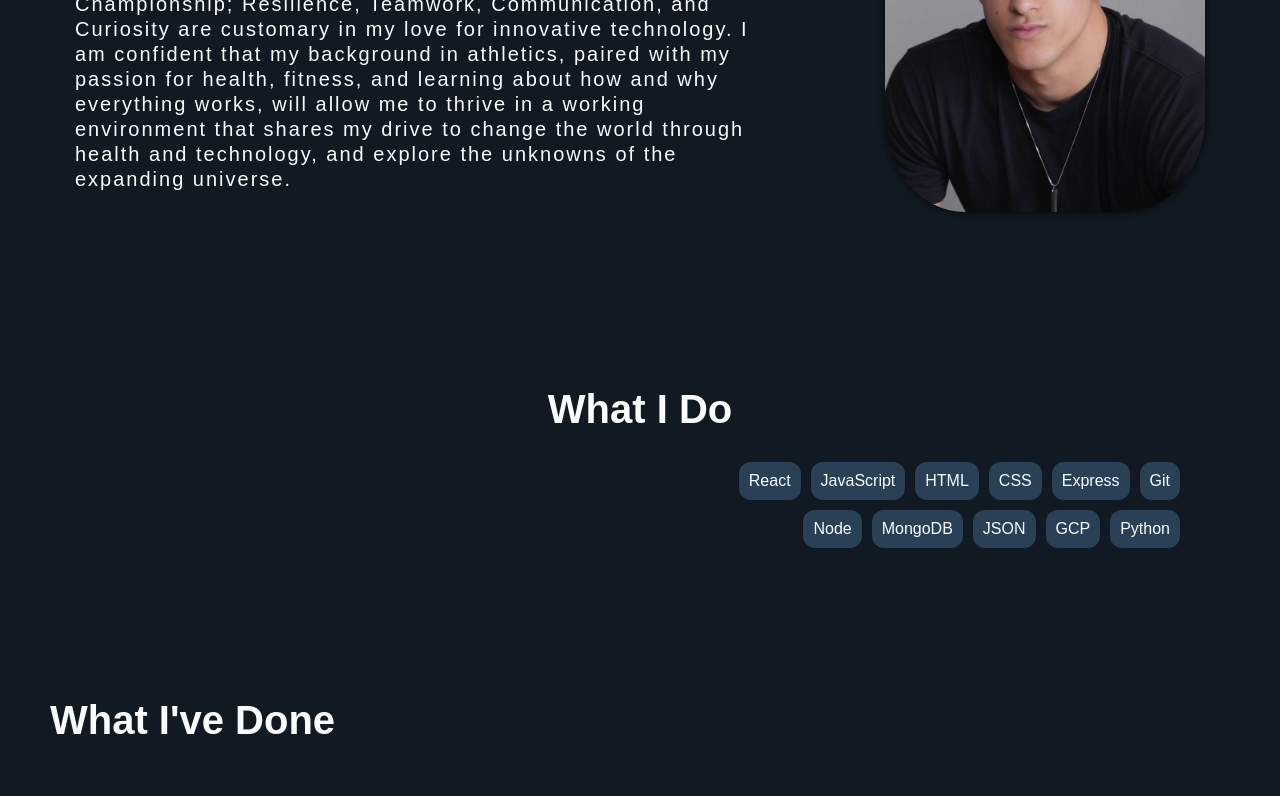
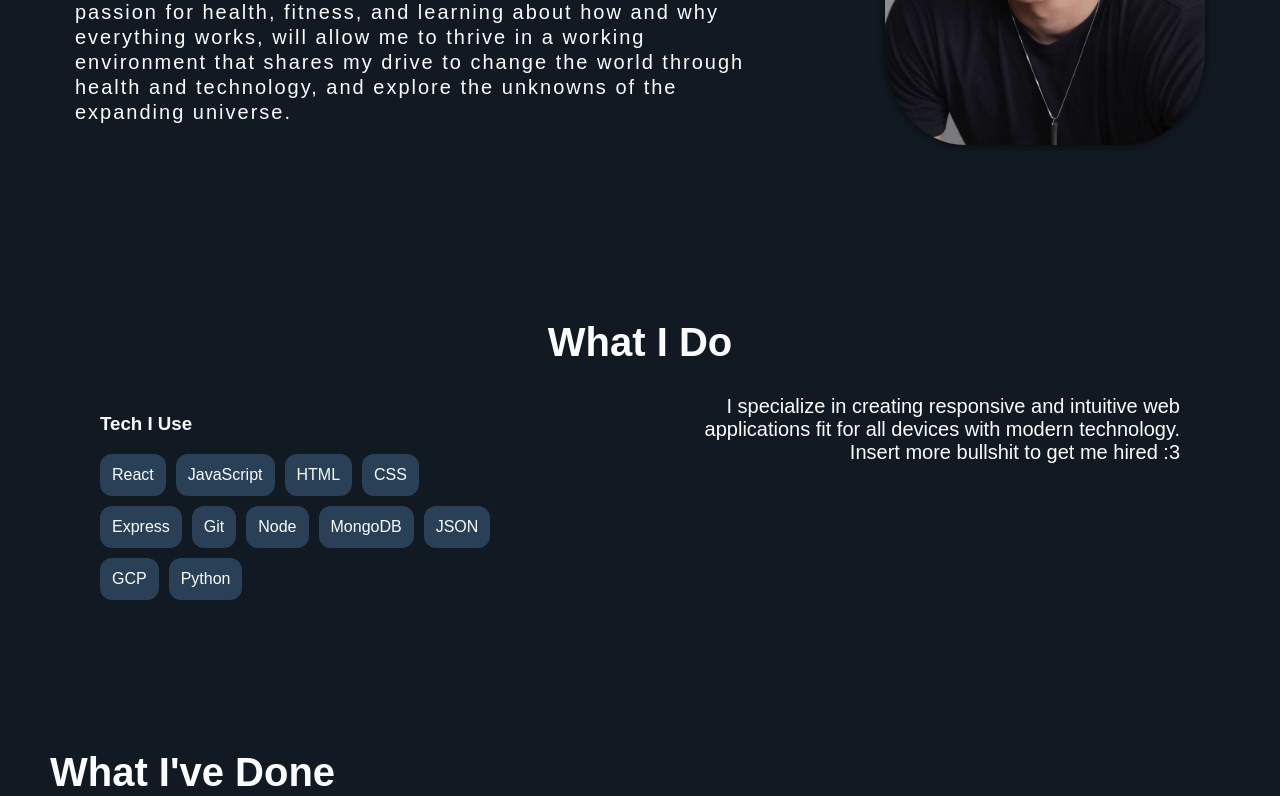
Before and after one commit to Bouderton/about-me, a React (Vite) app in the folder About-Me/: page / in a window 1280 px wide. Shown: the part 962-1758 px from the top of the page. Built offline with nearby package versions, Linux system fonts and the light colour scheme.

Commit message:
add-skills-text

```diff
--- a/About-Me/src/components/Header/Header.jsx
+++ b/About-Me/src/components/Header/Header.jsx
@@ -16,9 +16,7 @@ const Header = () => {
           <img src={rklogo} alt="logo" className="header__logo" />
           <p className="header__text">
             // I am a Full-Stack Software Engineer from Las Vegas, Nevada
-            looking for opportunities in the tech world. I specialize in
-            creating responsive and intuitive web applications fit for all
-            devices.
+            looking for opportunities in the tech world.
           </p>
         </div>
         <div className="header__anim">
--- a/About-Me/src/components/Skills/Skills.css
+++ b/About-Me/src/components/Skills/Skills.css
@@ -7,50 +7,49 @@
   gap: 30px;
 }
 
-.skills__title-container {
+.skills__content {
   display: flex;
-  justify-content: center;
+  justify-content: space-between;
 }
 
 .skills__title {
   font-size: 40px;
   margin: 0;
+  text-align: center;
 }
 
 .skills__list-container {
   display: flex;
   justify-content: flex-end;
-}
-
-/* .skills__title::before {
-  content: "< ";
-}
-
-.skills__title::after {
-  content: " />";
-} */
-
-.skills__front-header {
-  font-size: 30px;
-  margin: 0 0 30px;
+  flex-direction: column;
 }
 
 .skills__list {
   list-style-type: none;
   display: flex;
-  justify-content: flex-end;
+  justify-content: flex-start;
   flex-wrap: wrap;
   margin: 0;
   gap: 10px;
   padding: 0;
-  max-width: 500px;
+  max-width: 400px;
 }
 
 .skills__item {
   font-size: 16px;
   background: #294056;
   border-radius: 12px;
-  padding: 10px;
+  padding: 12px;
+}
+
+.skills__text-container {
+  max-width: 500px;
+}
+
+.skills__text {
+  margin: 0;
+  font-size: 20px;
+  text-align: right;
 }
 
 @media screen and (max-width: 700px) {
--- a/About-Me/src/components/Skills/Skills.jsx
+++ b/About-Me/src/components/Skills/Skills.jsx
@@ -8,7 +8,9 @@ const Skills = () => {
         <div className="skills__title-container">
           <h2 className="skills__title">What I Do</h2>
         </div>
+        <div className="skills__content">
           <div className="skills__list-container">
+            <h3 className="skills__tech-title">Tech I Use</h3>
             <ul className="skills__list">
               <li>
                 <div className="skills__item">React</div>
@@ -45,6 +47,14 @@ const Skills = () => {
               </li>
             </ul>
           </div>
+          <div className="skills__text-container">
+            <p className="skills__text">
+              I specialize in creating responsive and intuitive web applications
+              fit for all devices with modern technology. Insert more bullshit
+              to get me hired :3
+            </p>
+          </div>
+        </div>
       </div>
     </>
   );
```
Lines whose indentation alone changed are shown as unchanged.
